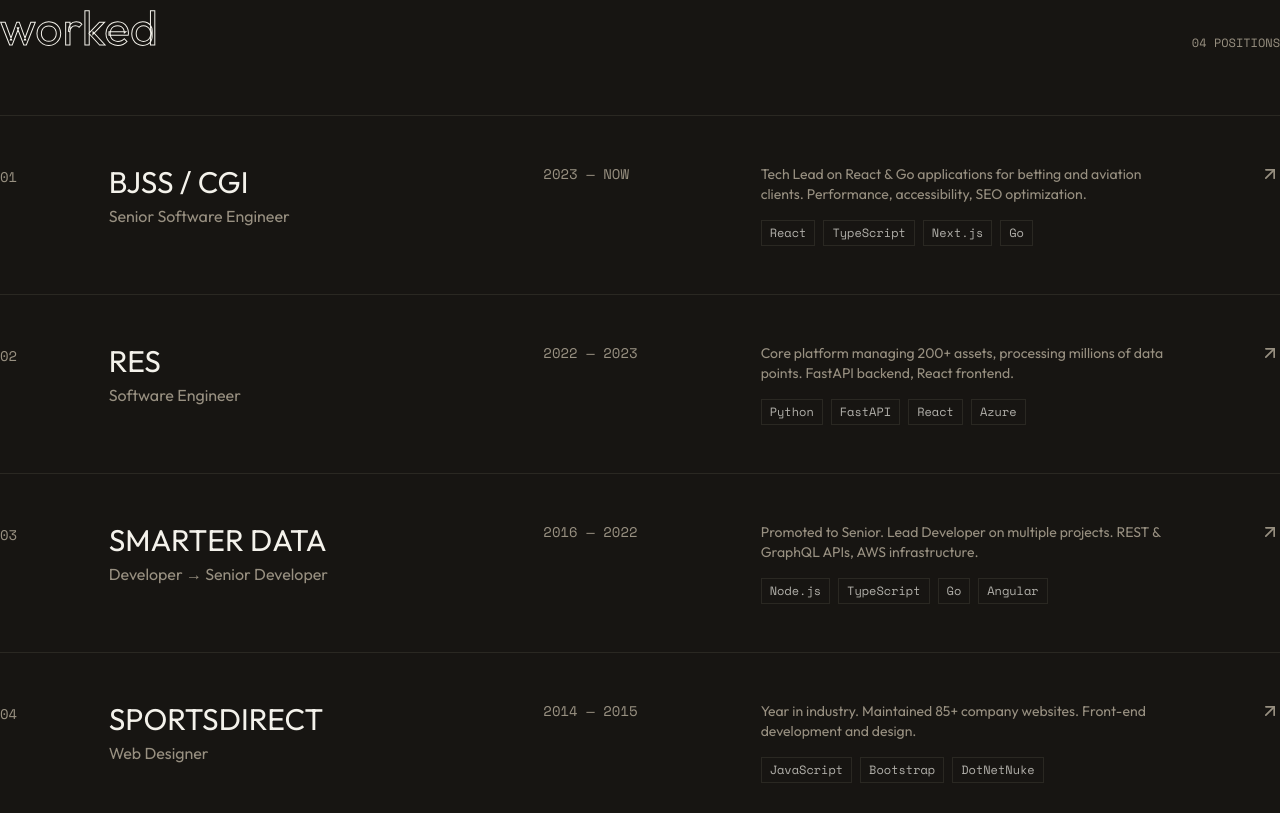
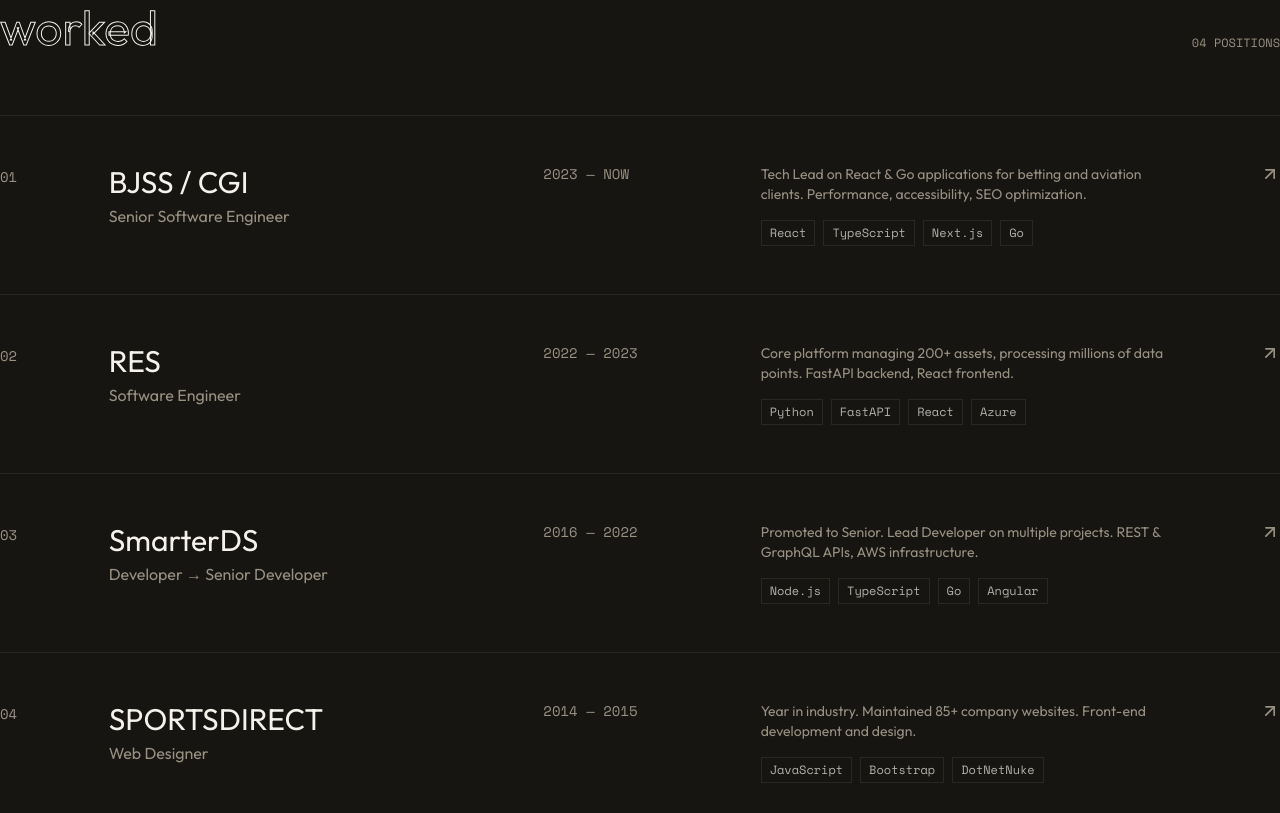
Before and after one commit to bhopalg/portfolio, a Next.js app: page / in a window 1280 px wide. Shown: the part 1693-2506 px from the top of the page. Built offline with nearby package versions, Linux system fonts and the light colour scheme.

Commit message:
Add links to experience items in Experience component

```diff
--- a/components/Experience.tsx
+++ b/components/Experience.tsx
@@ -1,4 +1,5 @@
 import { ArrowUpRight } from "lucide-react";
+import Link from "next/link";
 import Container from "@/components/ui/Container";
 
 export default function Experience() {
@@ -11,6 +12,7 @@
       description:
         "Tech Lead on React & Go applications for betting and aviation clients. Performance, accessibility, SEO optimization.",
       tech: ["React", "TypeScript", "Next.js", "Go", "Python", "AWS"],
+      href: "https://www.cgi.com",
     },
     {
       num: "02",
@@ -20,15 +22,17 @@
       description:
         "Core platform managing 200+ assets, processing millions of data points. FastAPI backend, React frontend.",
       tech: ["Python", "FastAPI", "React", "Azure", "Vite"],
+      href: "https://www.res-group.com",
     },
     {
       num: "03",
-      company: "SMARTER DATA",
+      company: "SmarterDS",
       role: "Developer → Senior Developer",
       period: "2016 — 2022",
       description:
         "Promoted to Senior. Lead Developer on multiple projects. REST & GraphQL APIs, AWS infrastructure.",
       tech: ["Node.js", "TypeScript", "Go", "Angular", "React", "Terraform"],
+      href: "https://smarterds.com",
     },
     {
       num: "04",
@@ -38,6 +42,7 @@
       description:
         "Year in industry. Maintained 85+ company websites. Front-end development and design.",
       tech: ["JavaScript", "Bootstrap", "DotNetNuke"],
+      href: "https://www.sportsdirect.com",
     },
   ];
 
@@ -62,11 +67,9 @@
 
         {/* Experience list */}
         <div className="space-y-0">
-          {experiences.map((exp, index) => (
-            <div
-              key={exp.company}
-              className="group border-t border-border py-8 md:py-12 hover:bg-muted/30 transition-colors px-4 -mx-4"
-            >
+          {experiences.map((exp) => (
+            <Link key={exp.company} href={exp.href} target="_blank">
+              <div className="group border-t border-border py-8 md:py-12 hover:bg-muted/30 transition-colors px-4 -mx-4">
                 <div className="grid grid-cols-1 md:grid-cols-12 gap-6 items-start">
                   {/* Number */}
                   <div className="md:col-span-1">
@@ -113,6 +116,7 @@
                   </div>
                 </div>
               </div>
+            </Link>
           ))}
         </div>
       </Container>
```
Lines whose indentation alone changed are shown as unchanged.
